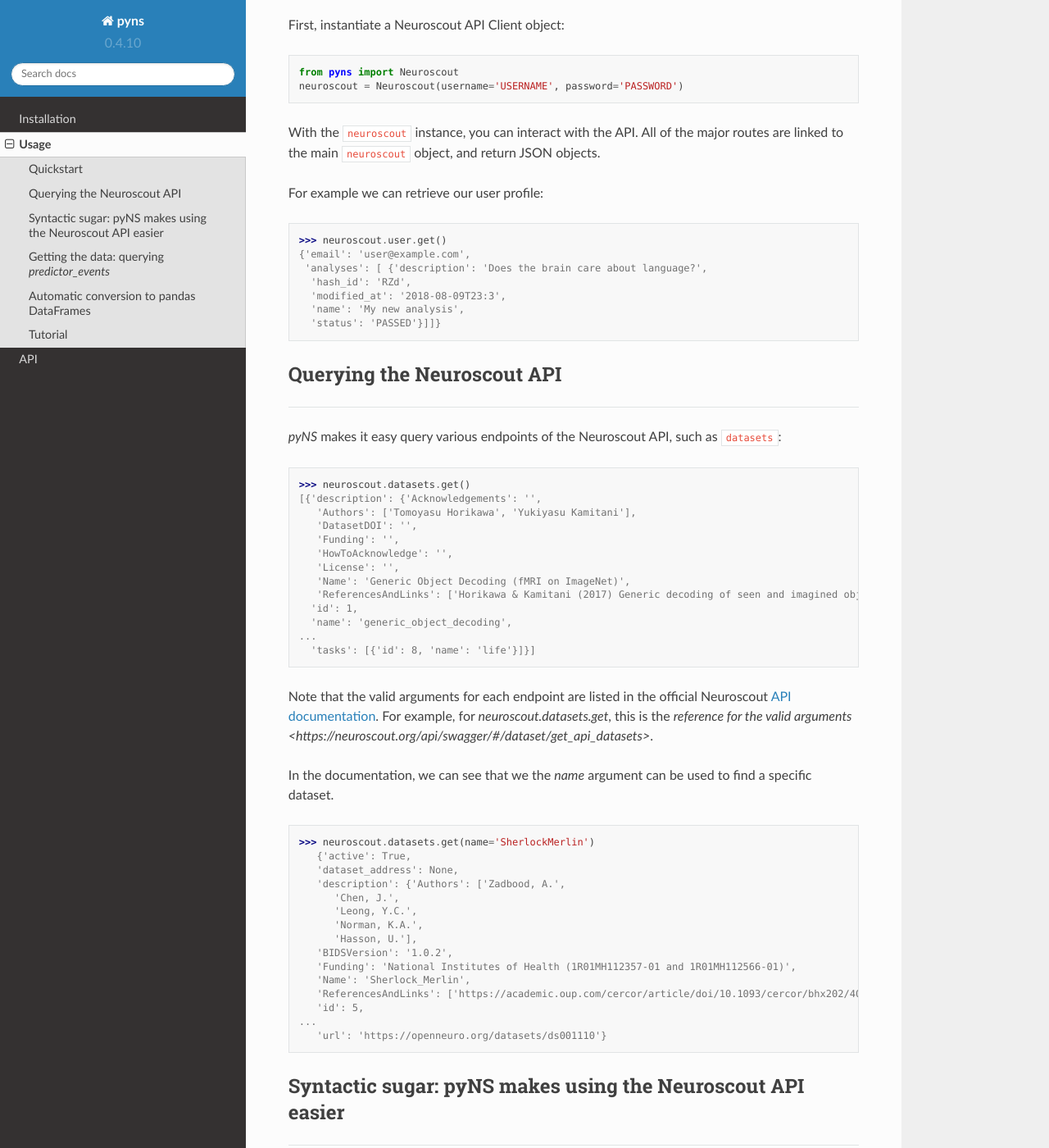
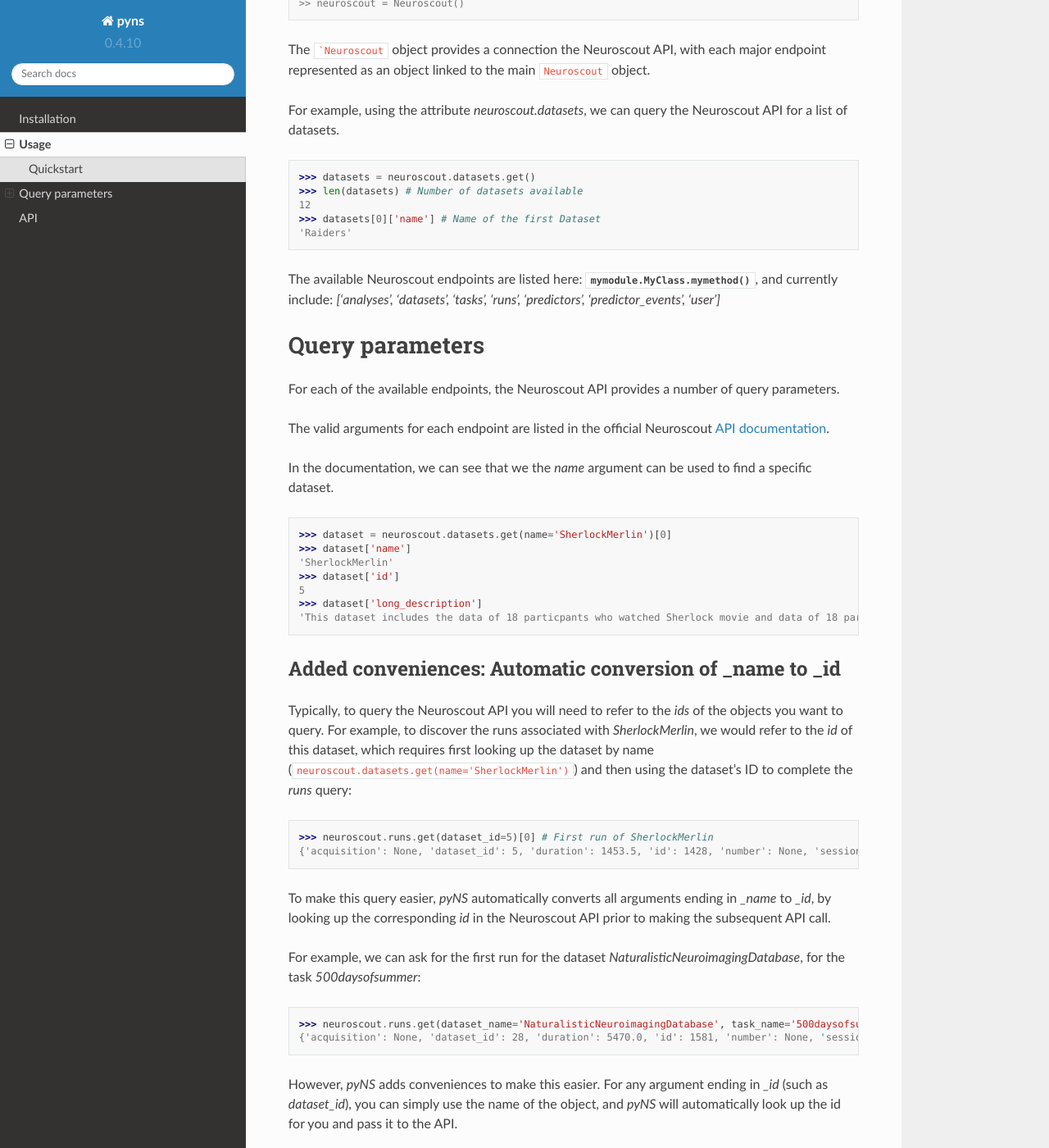
Before and after one commit to neuroscout/pyNS, a Sphinx documentation site: the page built from docs/source/usage.rst, in a window 1280 px wide and 1400 px high, scrolled down 322 px. Shown: the whole window at 82% size. Built offline with Sphinx 7.4.7 and the Read the Docs theme 2.0.0, drawn with Linux system fonts in a browser that asks for light colours; some of the changed text lies outside the part shown.

Commit message:
Update tests w/ doctest

````diff
--- a/docs/source/usage.rst
+++ b/docs/source/usage.rst
@@ -1,100 +1,84 @@
 Usage
 =====
 
+----------
 Quickstart
 ----------
 
-.. note::
-   We are assuming you already have valid Neuroscout API credentials (and
-   if you dont, sign up at: `neuroscout.org  <https://neuroscout.org>`_)
-
-First, instantiate a Neuroscout API Client object:
-
-::
+.. testsetup::
 
    from pyns import Neuroscout
-   neuroscout = Neuroscout(username='USERNAME', password='PASSWORD')
+   neuroscout = Neuroscout()
 
-With the ``neuroscout`` instance, you can interact with the API. All of
-the major routes are linked to the main ``neuroscout`` object, and
-return JSON objects.
+First, instantiate a Neuroscout API Client object, optionally passing in your authentication credentials:
 
-For example we can retrieve our user profile:
+.. doctest::
 
-::
+   >> from pyns import Neuroscout
+   >> neuroscout = Neuroscout()
 
-   >>> neuroscout.user.get()
-   {'email': 'user@example.com',
-    'analyses': [ {'description': 'Does the brain care about language?',
-     'hash_id': 'RZd',
-     'modified_at': '2018-08-09T23:3',
-     'name': 'My new analysis',
-     'status': 'PASSED'}]]}
+The ```Neuroscout`` object provides a connection the Neuroscout API, with each major endpoint represented as
+an object linked to the main ``Neuroscout`` object.
 
-Querying the Neuroscout API
----------------------------
----------------------------
+For example, using the attribute `neuroscout.datasets`, we can query the Neuroscout API for a list of datasets.
 
-`pyNS` makes it easy query various endpoints of the Neuroscout API, such as ``datasets``:
+.. doctest::
 
-::
+   >>> datasets = neuroscout.datasets.get()
+   >>> len(datasets) # Number of datasets available
+   12
+   >>> datasets[0]['name'] # Name of the first Dataset
+   'Raiders'
 
-   >>> neuroscout.datasets.get()
-   [{'description': {'Acknowledgements': '',
-      'Authors': ['Tomoyasu Horikawa', 'Yukiyasu Kamitani'],
-      'DatasetDOI': '',
-      'Funding': '',
-      'HowToAcknowledge': '',
-      'License': '',
-      'Name': 'Generic Object Decoding (fMRI on ImageNet)',
-      'ReferencesAndLinks': ['Horikawa & Kamitani (2017) Generic decoding of seen and imagined objects using hierarchical visual features. Nature Communications volume 8:15037. doi:10.1038/ncomms15037']},
-     'id': 1,
-     'name': 'generic_object_decoding',
-   ...
-     'tasks': [{'id': 8, 'name': 'life'}]}]
 
-Note that the valid arguments for each endpoint are listed in the official Neuroscout `API documentation <https://neuroscout.org/api/>`_.
-For example, for `neuroscout.datasets.get`, this is the `reference for the valid arguments <https://neuroscout.org/api/swagger/#/dataset/get_api_datasets>`.
+The available Neuroscout endpoints are listed here: :meth:`mymodule.MyClass.mymethod`, and currently include:
+`['analyses', 'datasets', 'tasks', 'runs', 'predictors', 'predictor_events', 'user']`
+
+Query parameters
+================
+
+For each of the available endpoints, the Neuroscout API provides a number of query parameters.
+
+The valid arguments for each endpoint are listed in the official Neuroscout `API documentation <https://neuroscout.org/api/>`_.
 
 In the documentation, we can see that we the `name` argument can be used to find a specific dataset.
 
-::
+.. doctest::
 
-   >>> neuroscout.datasets.get(name='SherlockMerlin')
-      {'active': True,
-      'dataset_address': None,
-      'description': {'Authors': ['Zadbood, A.',
-         'Chen, J.',
-         'Leong, Y.C.',
-         'Norman, K.A.',
-         'Hasson, U.'],
-      'BIDSVersion': '1.0.2',
-      'Funding': 'National Institutes of Health (1R01MH112357-01 and 1R01MH112566-01)',
-      'Name': 'Sherlock_Merlin',
-      'ReferencesAndLinks': ['https://academic.oup.com/cercor/article/doi/10.1093/cercor/bhx202/4080827/How-We-Transmit-Memories-to-Other-Brains']},
-      'id': 5,
-   ...
-      'url': 'https://openneuro.org/datasets/ds001110'}
+   >>> dataset = neuroscout.datasets.get(name='SherlockMerlin')[0]
+   >>> dataset['name']
+   'SherlockMerlin'
+   >>> dataset['id']
+   5
+   >>> dataset['long_description']
+   'This dataset includes the data of 18 particpants who watched Sherlock movie and data of 18 participants who watched Merlin movie.'
 
-Syntactic sugar: pyNS makes using the Neuroscout API easier
------------------------------------------------------------
+
+------------------------------------------------------------
+Added conveniences: Automatic conversion of _name to _id
 ------------------------------------------------------------
 
 Typically, to query the Neuroscout API you will need to refer to the `ids` of the objects you want to query.
-For example, to discover the available predictors for `SherlockMerlin`, we would refer to the `id` of the dataset:
+For example, to discover the runs associated with `SherlockMerlin`, we would refer to the `id` of this dataset,
+which requires first looking up the dataset by name (``neuroscout.datasets.get(name='SherlockMerlin')``) and then
+using the dataset's ID to complete the `runs` query:
 
-::
+.. doctest::
 
-   >>> first = neuroscout.predictors.get(dataset_id=5)[0]
-   {'description': 'Bounding polygon around face. y coordinate for vertex 1',
-    'extracted_feature': {'created_at': '2018-04-12 00:44:14.868349',
-     'description': 'Bounding polygon around face. y coordinate for vertex 1',
-     'extractor_name': 'GoogleVisionAPIFaceExtractor',
-     'id': 102,
-     'modality': None},
-    'id': 197,
-    'name': 'boundingPoly_vertex1_y',
-    'source': 'extracted'}
+   >>> neuroscout.runs.get(dataset_id=5)[0] # First run of SherlockMerlin
+   {'acquisition': None, 'dataset_id': 5, 'duration': 1453.5, 'id': 1428, 'number': None, 'session': None, 'subject': '17', 'task': 45, 'task_name': 'SherlockMovie'}
+
+To make this query easier, `pyNS` automatically converts all arguments ending in `_name` to `_id`, by looking up the corresponding `id`
+in the Neuroscout API prior to making the subsequent API call.
+
+For example, we can ask for the first run for the dataset `NaturalisticNeuroimagingDatabase`, for the task `500daysofsummer`:
+
+
+.. doctest::
+
+   >>> neuroscout.runs.get(dataset_name='NaturalisticNeuroimagingDatabase', task_name='500daysofsummer')[0]
+   {'acquisition': None, 'dataset_id': 28, 'duration': 5470.0, 'id': 1581, 'number': None, 'session': None, 'subject': '18', 'task': 50, 'task_name': '500daysofsummer'}
+
 
 
 However, `pyNS` adds conveniences to make this easier.
@@ -122,9 +106,8 @@
    For example, the official API documentation does not list `dataset_name` as a valid argument for
    `neuroscout.predictors.get`, and instead lists `dataset_id` as required.
 
-
+---------------------------------------------
 Getting the data: querying `predictor_events`
----------------------------------------------
 ---------------------------------------------
 
 An important aspect of `pyNS` is the ability to retrieve moment by moment events for specific predictors.
@@ -164,9 +147,10 @@
    'value': '1'}]
 
 
+------------------------------------------
 Automatic conversion to pandas DataFrames
 ------------------------------------------
-------------------------------------------
+
 You can easily convert any query result to a pandas DataFrame. Simply pass the argument output_type='df' to the query:
 
 ::
@@ -191,6 +175,7 @@
 To make the interpretation of the query easier, `pyNS` automatically converts all columns ending in `_id` to their respective names.
 In the case of `run_id`, we fetch the corresponding BIDS entities (i.e.`subject`, `number`, `session`, `acquisition`) and add them to the DataFrame.
 
+--------
 Tutorial
 --------
 
````
Also changed, not shown: docs/source/_autosummary/pyns.endpoints.base.rst (+9 -0 lines), docs/source/_autosummary/pyns.endpoints.dataset.Datasets.rst (+0 -10 lines).
